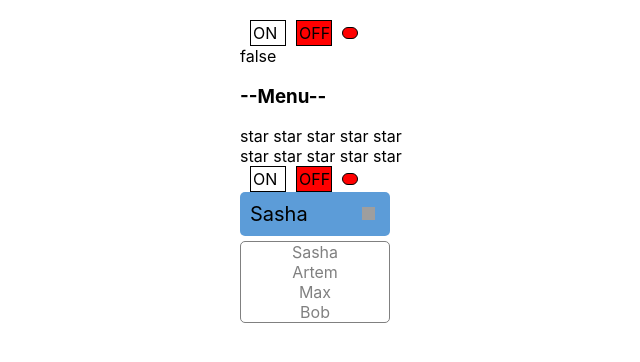
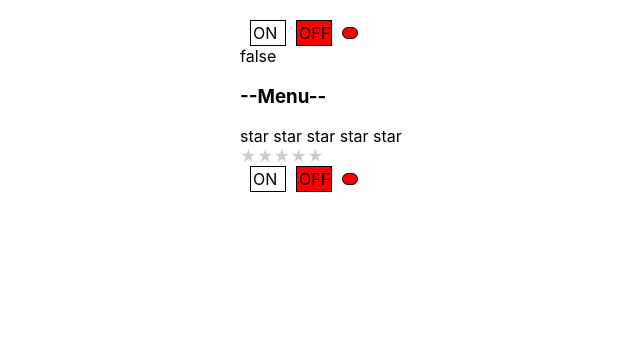
Before and after one commit to suveiko/reactProsto, a React (Create React App) app: page / in a window 1280 px wide. Shown: the top 362 px of the page, without its empty margins (100-740 px from the left). Built offline with nearby package versions, Linux system fonts and the light colour scheme; grey boxes are pictures that could not be loaded.

Commit message:
Add rating icon

```diff
--- a/src/App.tsx
+++ b/src/App.tsx
@@ -5,7 +5,6 @@ import {Rating, RatingValueType} from "./components/Rating/Rating";
 import {UncontrolledRating} from "./components/UncontrolledRating/UncontrolledRating";
 import {UncontrolledAccordion} from "./components/UncontrolledAccordion/UncontrolledAccordion";
 import {OnOff} from "./components/OnOff/OnOff";
-import {Select} from "./components/Select/Select";
 
 
 function App() {
@@ -21,7 +20,6 @@ function App() {
             <UncontrolledRating/>
             <Rating value={ratingValue} onClick={setRatingValue} />
             <OnOff value={on} setOn={setOn}/>
-            <Select/>
         </div>
     );
 }
--- a/src/components/Rating/Rating.tsx
+++ b/src/components/Rating/Rating.tsx
@@ -30,7 +30,19 @@ function Star({selected, onClick}: StarType) {
     console.log('Star rendering')
     return (
         <span onClick={() => onClick()}>
-          {selected ? <b> star</b> : ' star'}
+          {selected ? <b
+                  style={{
+                      color: '#000',
+                      cursor: 'pointer'
+                  }}
+              >&#9733;
+              </b>
+              : <span style={{
+                  color: '#ccc',
+                  cursor: 'pointer'
+              }}>
+                  &#9733;
+              </span>}
         </span>
     )
 }
--- a/src/components/Select/Select.tsx
+++ b/src/components/Select/Select.tsx
@@ -2,42 +2,59 @@ import {useState} from "react";
 
 import s from './Select.module.css'
 
-export function Select() {
+type ItemType = {
+    value: string
+    title: string
+}
 
-    const popupList = ['Sasha', 'Artem', 'Max', 'Bob']
-    const [isVisible, setIsVisible] = useState(true)
-    const [popupType, setPopupType] = useState(0)
+type SelectPropsType = {
+    value?: any
+    onChange: (value: any) => void
+    items: ItemType[]
+}
 
-    const onClickLi = (i: number) => {
-        setPopupType(i)
-        setIsVisible(false)
-    }
+export function Select({value, items, onChange}: SelectPropsType) {
+
+    // const popupList = ['Sasha', 'Artem', 'Max', 'Bob']
+    // const [isVisible, setIsVisible] = useState(true)
+    // const [popupType, setPopupType] = useState(0)
+    //
+    // const onClickLi = (i: number) => {
+    //     setPopupType(i)
+    //     setIsVisible(false)
+    // }
+
+    const selectedItem = items.find(i => i.value === value)
 
     return (
-        <div className={s.wrapperContainer}>
-                <div className={s.wrapper} onClick={() => setIsVisible(!isVisible)}>
-                    {popupList[popupType]}
-                    {isVisible ? <img
-                        className={s.arrowBottom}
-                        src="https://cdn-icons-png.flaticon.com/512/32/32195.png"
-                        alt=""
-                    /> : <img
-                        className={s.arrowRight}
-                        src="https://cdn-icons.flaticon.com/png/512/2989/premium/2989988.png?token=exp=1655016341~hmac=d3be35ddf134984234db314a3635914b"
-                        alt=""
-                    /> }
-                </div>
-            {isVisible && <div className={s.popupContainer}>
-                <div>
-                    {popupList.map((p, i) => {
-                        return (
-                            <div className={s.popupList} key={i} onClick={() => onClickLi(i)}>
-                                {p}
-                            </div>
-                        )
-                    })}
-                </div>
-            </div>}
+        <div>
+            <h3>{selectedItem && selectedItem.title}</h3>
+            {items.map(i => <div key={i.value} onClick={onChange}>{i.title}</div>)}
         </div>
+        // <div className={s.wrapperContainer}>
+        //         <div className={s.wrapper} onClick={() => setIsVisible(!isVisible)}>
+        //             {popupList[popupType]}
+        //             {isVisible ? <img
+        //                 className={s.arrowBottom}
+        //                 src="https://cdn-icons-png.flaticon.com/512/32/32195.png"
+        //                 alt=""
+        //             /> : <img
+        //                 className={s.arrowRight}
+        //                 src="https://cdn-icons.flaticon.com/png/512/2989/premium/2989988.png?token=exp=1655016341~hmac=d3be35ddf134984234db314a3635914b"
+        //                 alt=""
+        //             /> }
+        //         </div>
+        //     {isVisible && <div className={s.popupContainer}>
+        //         <div>
+        //             {popupList.map((p, i) => {
+        //                 return (
+        //                     <div className={s.popupList} key={i} onClick={() => onClickLi(i)}>
+        //                         {p}
+        //                     </div>
+        //                 )
+        //             })}
+        //         </div>
+        //     </div>}
+        // </div>
     )
 }
```
Also changed, not shown: 1 other file (tests, documents, lock files or other folders).
